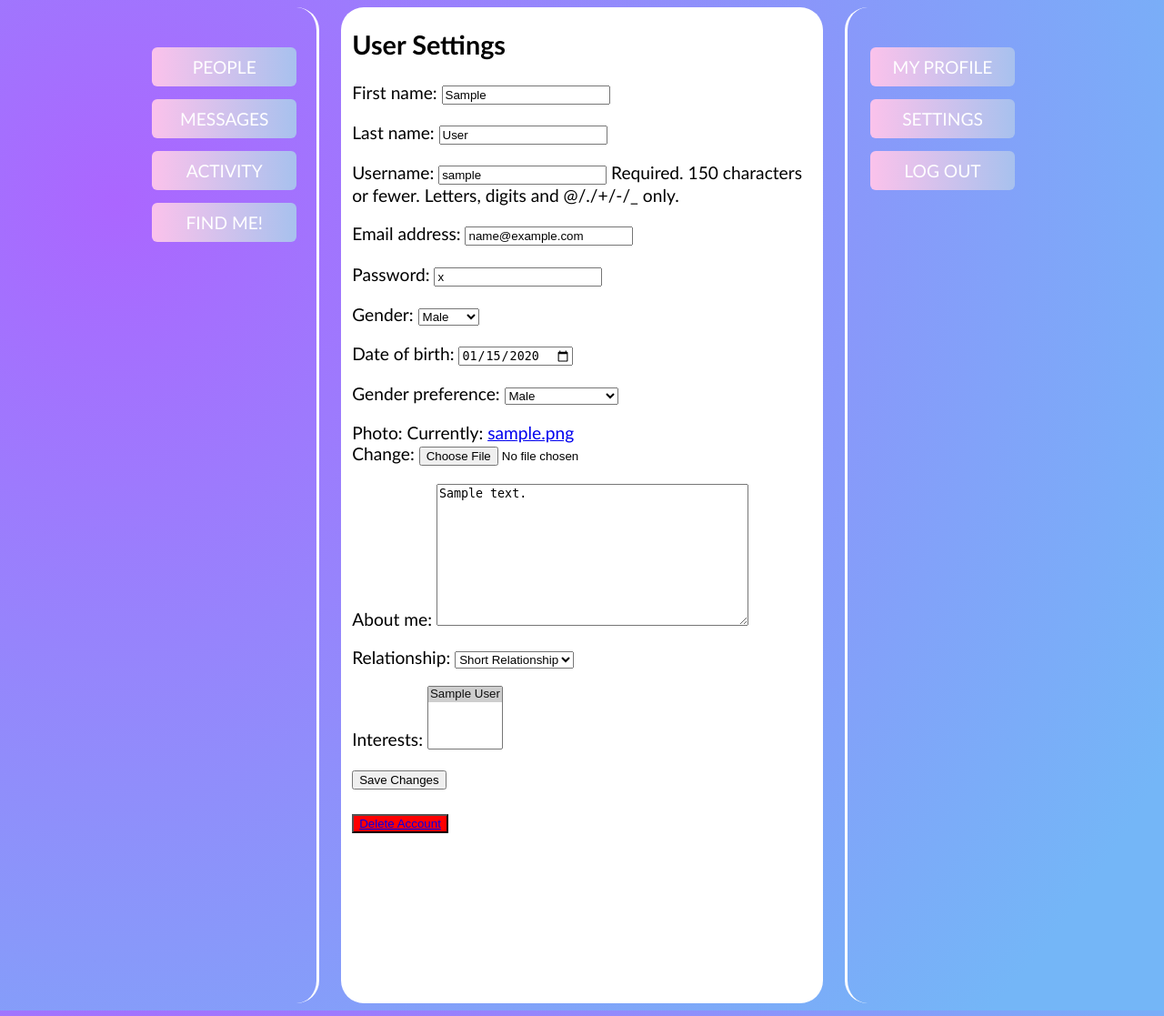
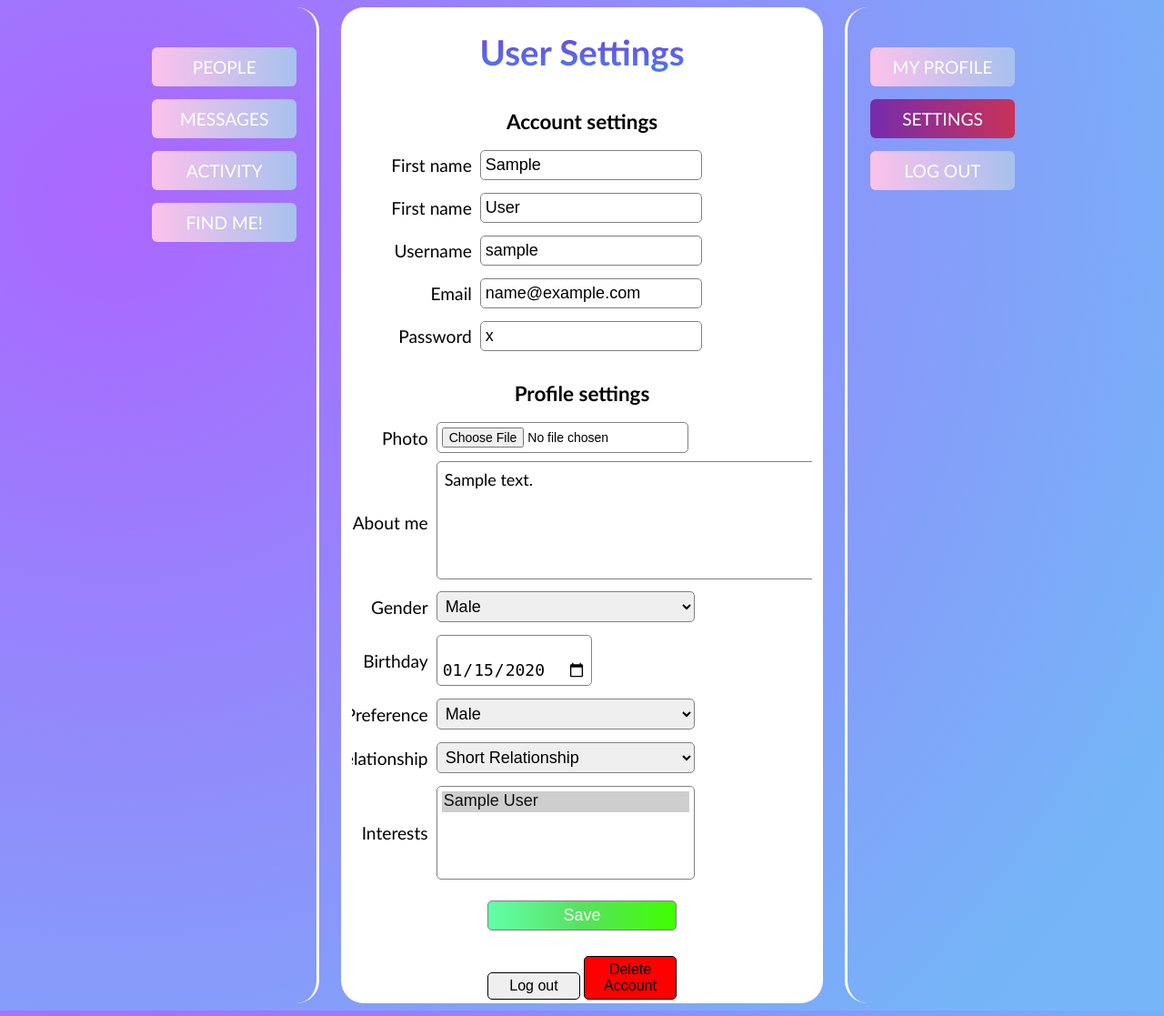
Before and after one commit to butuz0/DatingApp, a Django app: page /account/settings/ in a window 1280 px wide. Shown: the whole page at 91% size. Run offline with Django 4.2, Linux system fonts and the light colour scheme; a user stored in the database is signed in; tables that the repository leaves empty hold one stand-in row (values such as "Sample post"); some libraries are stand-ins or nearby versions.

Commit message:
settings page styling

```diff
--- /dev/null
+++ b/account/static/account/css/settings.css
@@ -0,0 +1,107 @@
+#settings {
+    padding-bottom: 10px;
+}
+
+p {
+    text-align: center;
+}
+
+form {
+    display: flex;
+    flex-direction: column;
+    align-items: center;
+    overflow-y: scroll;
+}
+
+form::-webkit-scrollbar {
+    display: none;
+}
+
+form div {
+    width: 100%;
+}
+
+input, select {
+    display: block;
+    margin: 5px;
+    padding: 5px;
+    border-radius: 5px;
+    border: 1px solid gray;
+    font-size: 18px;
+}
+
+table {
+    margin: 10px 0;
+    width: 100%;
+}
+
+td select {
+    width: 65%;
+}
+
+td {
+    text-align: right;
+}
+
+textarea {
+    max-height: 7rem;
+    min-height: 3rem;
+    padding: 8px;
+    margin-left: 5px;
+    border: 1px solid grey;
+    border-radius: 5px;
+    resize: none;
+    font-size: large;
+    font-family: 'Trebuchet MS', sans-serif;
+}
+
+.form_submit {
+    width: 41%;
+    background-size: 100% auto;
+    color: white;
+    background-image: linear-gradient(to right, #63ffa9, #57e160, #42ff00);
+}
+
+input[type="file"] {
+    font-size: 14px;
+}
+
+input[type="date"]:before {
+    content: attr(placeholder) !important;
+    color: grey;
+    margin-right: 0.5em;
+}
+
+input[type="date"]:focus:before,
+input[type="date"]:valid:before {
+    content: "";
+}
+
+input[type="radio"] {
+    opacity: 0;
+    position: absolute;
+    top: 0;
+    left: 0;
+    height: 100%;
+    width: 100%;
+    margin: 0;
+    cursor: pointer;
+}
+
+h3 {
+    margin: 15px 0 0;
+}
+
+.settings_button {
+    width: 20%;
+    padding: 5px;
+    border: 1px solid black;
+    border-radius: 5px;
+    color: white;
+}
+
+.settings_button a {
+    text-decoration: none;
+    color: black;
+    font-size: larger;
+}
--- a/account/templates/account/settings.html
+++ b/account/templates/account/settings.html
@@ -1,20 +1,112 @@
 {% extends 'base.html' %}
+{% load static %}
+{% load account_extras %}
 
 {% block title %}
     Settings
 {% endblock %}
 
+{% block styles_link %}
+    {% static 'account/css/settings.css' %}
+{% endblock %}
+
 {% block content %}
-    <h2>User Settings</h2>
+    <div id="settings">
+        <h1>User Settings</h1>
         <form method="post">
             {% csrf_token %}
-        {{ user_form.as_p }}
-        {{ profile_form.as_p }}
-        <button type="submit">Save Changes</button>
+            <h3>Account settings</h3>
+            <table title="Account settings">
+                <tr>
+                    <td>First name</td>
+                    <td>{{ user_form.first_name }}</td>
+                </tr>
+                <tr>
+                    <td>First name</td>
+                    <td>{{ user_form.last_name }}</td>
+                </tr>
+                <tr>
+                    <td>Username</td>
+                    <td>{{ user_form.username }}</td>
+                </tr>
+                <tr>
+                    <td>Email</td>
+                    <td>{{ user_form.email }}</td>
+                </tr>
+                <tr>
+                    <td>Password</td>
+                    <td>{{ user_form.password }}</td>
+                </tr>
+            </table>
+            <h3>Profile settings</h3>
+            <table>
+                <tr>
+                    <td>Photo</td>
+                    <td class="photo">{{ profile_form.photo }}</td>
+                </tr>
+                <tr>
+                    <td>About me</td>
+                    <td style="text-align: left;">{{ profile_form.about_me }}</td>
+                </tr>
+                <tr>
+                    <td>Gender</td>
+                    <td>{{ profile_form.gender }}</td>
+                </tr>
+                <tr>
+                    <td>Birthday</td>
+                    <td>{{ profile_form.date_of_birth }}</td>
+                </tr>
+                <tr>
+                    <td>Preference</td>
+                    <td>{{ profile_form.gender_preference }}</td>
+                </tr>
+                <tr>
+                    <td>Relationship</td>
+                    <td>{{ profile_form.relationship }}</td>
+                </tr>
+                <tr>
+                    <td>Interests</td>
+                    <td>{{ profile_form.interests }}</td>
+                </tr>
+            </table>
+            <input class="form_submit" type="submit" value="Save">
         </form>
         <br>
-    <button style="background-color: red; color: white">
+        <div style="text-align: center">
+            <button class="settings_button">
+                <a href="{% url 'account:logout' %}">Log out</a>
+            </button>
+            <button class="settings_button" style="background-color: red">
                 <a href="{% url 'account:delete_account' %}">Delete Account</a>
             </button>
+        </div>
 
+    </div>
 {% endblock %}
+
+<script>
+    {% block domready %}
+        const navbar = document.getElementsByClassName("button");
+        navbar[5].classList.add("selected");
+        const photoField = document.querySelector("td.photo");
+        const fileInput = document.querySelector("input[type='file']");
+
+        photoField.innerHTML = null;
+        photoField.appendChild(fileInput);
+
+        {% if user_form.errors %}
+            {% for field, errors in user_form.errors.items %}
+                {% for error in errors %}
+                    alert("{{ error }}");
+                {% endfor %}
+            {% endfor %}
+        {% endif %}
+        {% if profile_form.errors %}
+            {% for field, errors in profile_form.errors.items %}
+                {% for error in errors %}
+                    alert("{{ error }}");
+                {% endfor %}
+            {% endfor %}
+        {% endif %}
+    {% endblock %}
+</script>
```
Lines whose indentation alone changed are shown as unchanged.
